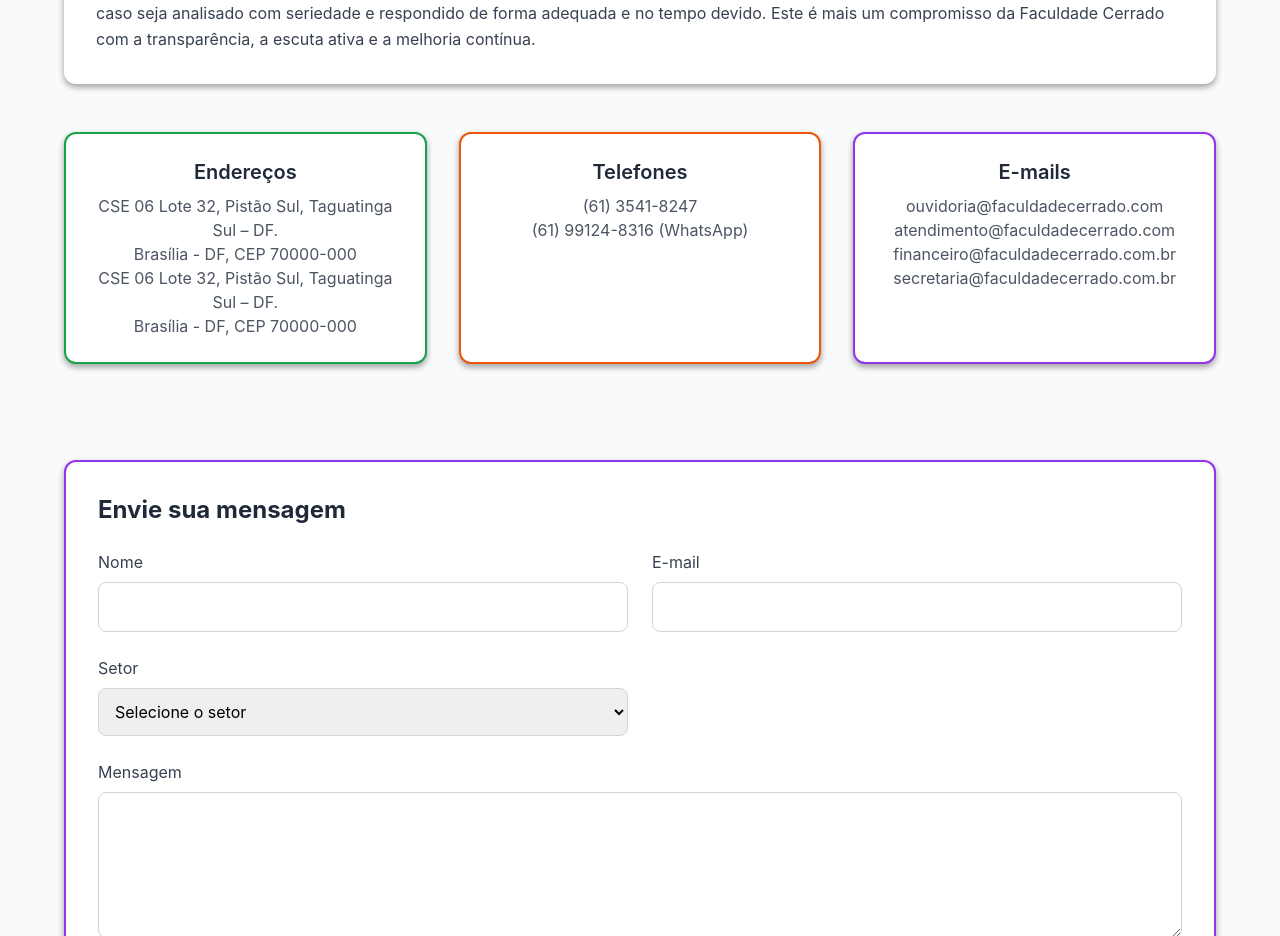
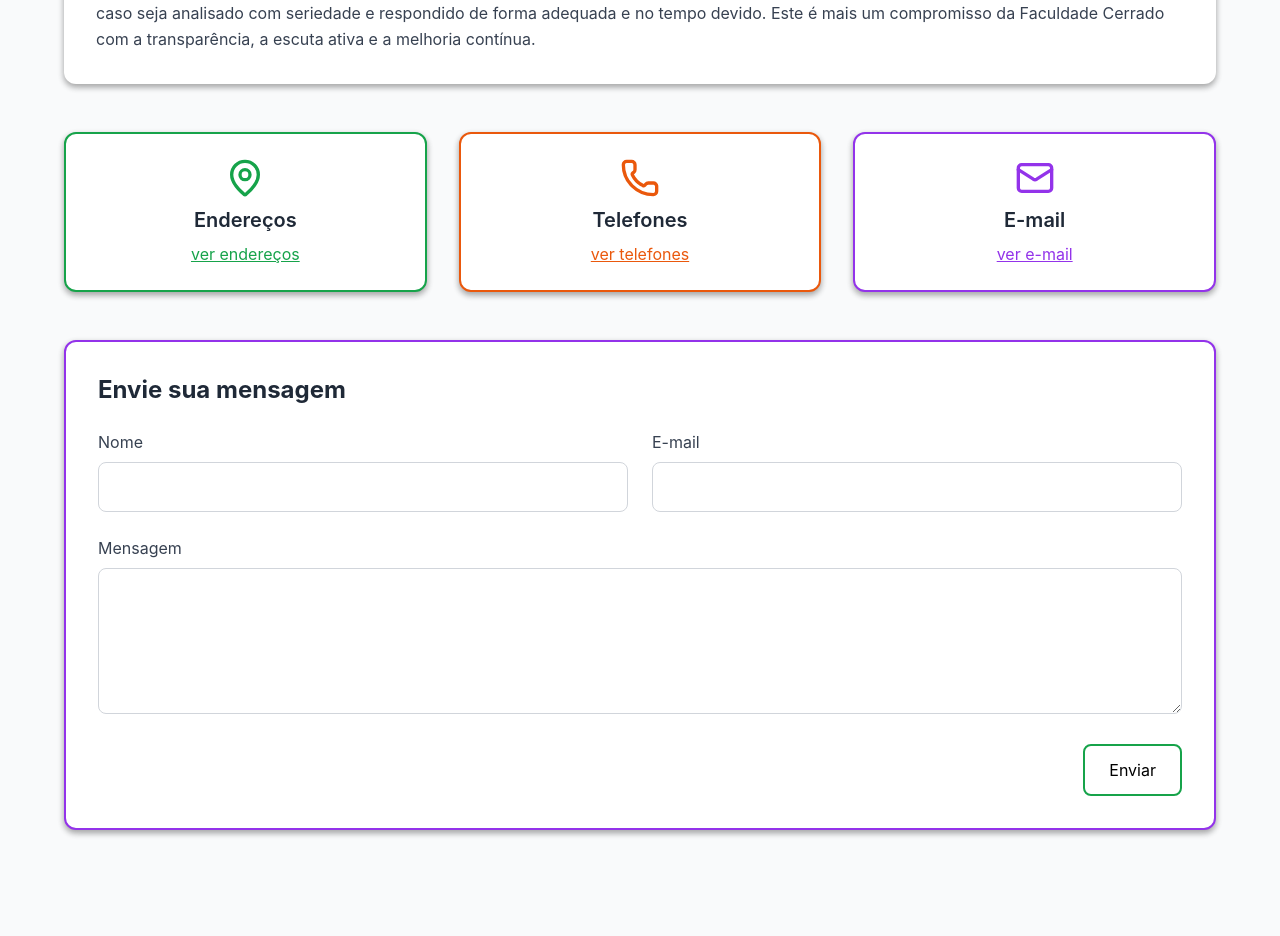
Before and after one commit to FaculdadeCerrado/cerradosite, a React (Create React App) app: page /ouvidoria in a window 1280 px wide. Shown: the part 1340-2276 px from the top of the page. Built offline with nearby package versions, Linux system fonts and the light colour scheme.

Commit message:
`Added modal functionality to display contact information and removed hardcoded contact details from cards.`

```diff
--- a/src/pages/Ouvidoria.jsx
+++ b/src/pages/Ouvidoria.jsx
@@ -3,6 +3,7 @@ import NavBar from "../Components/NavBar/NavBar";
 import { OuvidoriaBanners } from "../Data/BannerData.js";
 import Banner from "../Components/BannerHome/BannerHome";
 import WhatsAppWidget from "../Components/WppWidget/WppWidget";
+import { Mail, Phone, MapPin, X } from "lucide-react";
 
 export default function Home() {
   const [formData, setFormData] = useState({
@@ -12,11 +13,17 @@ export default function Home() {
     mensagem: "",
   });
 
+  const [modalInfo, setModalInfo] = useState({
+    open: false,
+    title: "",
+    content: "",
+  });
+
   // Mapeamento dos e-mails de cada setor
   const setoresEmails = {
-    secretaria: "secretaria@faculdadecerrado.com.br",
-    financeiro: "financeiro@faculdadecerrado.com.br",
-    direcao: "direcao@faculdadecerrado.com.br",
+    // secretaria: "secretaria@faculdadecerrado.com.br",
+    // financeiro: "financeiro@faculdadecerrado.com.br",
+    // direcao: "direcao@faculdadecerrado.com.br",
     ouvidoria: "ouvidoria@faculdadecerrado.com.br",
   };
 
@@ -36,6 +43,14 @@ export default function Home() {
     setFormData({ nome: "", email: "", setor: "", mensagem: "" });
   };
 
+  // Função para abrir modal
+  const abrirModal = (title, content) => {
+    setModalInfo({ open: true, title, content });
+  };
+
+  // Fechar modal
+  const fecharModal = () => setModalInfo({ ...modalInfo, open: false });
+
   return (
     <main className="min-h-screen bg-white flex flex-col items-center">
       <NavBar />
@@ -46,7 +61,7 @@ export default function Home() {
         <div className="max-w-7xl mx-auto gap-12">
           {/* Texto explicativo */}
           <div
-            className="bg-white p-8 rounded-xl  hover:shadow-lg transition-shadow duration-300 mb-12"
+            className="bg-white p-8 rounded-xl hover:shadow-lg transition-shadow duration-300 mb-12"
             style={{
               boxShadow:
                 "rgba(0, 0, 0, 0.16) 0px 3px 6px, rgba(0, 0, 0, 0.23) 0px 3px 6px",
@@ -70,62 +85,89 @@ export default function Home() {
             </p>
           </div>
 
-          <div className="grid grid-cols-1 md:grid-cols-3 gap-8 mb-12 ">
+          {/* Cards */}
+          <div className="grid grid-cols-1 md:grid-cols-3 gap-8 mb-12">
             <div
-              className="bg-white rounded-xl  p-6 text-center border-2 border-green-600 hover:shadow-lg transition-shadow duration-300 mb-12"
+              className="bg-white rounded-xl p-6 text-center border-2 border-green-600 hover:shadow-lg transition-shadow duration-300"
               style={{
                 boxShadow:
                   "rgba(0, 0, 0, 0.16) 0px 3px 6px, rgba(0, 0, 0, 0.23) 0px 3px 6px",
               }}>
+              <MapPin className="mx-auto mb-2 text-green-600" size={40} />
               <h2 className="text-xl font-semibold text-gray-800 mb-2">
                 Endereços
               </h2>
-              <p className="text-gray-600">
-                CSE 06 Lote 32, Pistão Sul, Taguatinga Sul – DF. <br />
-                Brasília - DF, CEP 70000-000
-              </p>
-              <p className="text-gray-600">
-                CSE 06 Lote 32, Pistão Sul, Taguatinga Sul – DF. <br />
-                Brasília - DF, CEP 70000-000
-              </p>
+              <button
+                onClick={() =>
+                  abrirModal(
+                    "Endereços",
+                    <>
+                      <p>CSE 06 Lote 32, Pistão Sul, Taguatinga Sul – DF.</p>
+                      <p>Brasília - DF, CEP 70000-000</p>
+                    </>
+                  )
+                }
+                className="text-green-600 underline hover:text-green-700">
+                ver endereços
+              </button>
             </div>
 
             <div
-              className="bg-white rounded-xl  p-6 text-center border-2 border-orange-600 hover:shadow-lg transition-shadow duration-300 mb-12"
+              className="bg-white rounded-xl p-6 text-center border-2 border-orange-600 hover:shadow-lg transition-shadow duration-300"
               style={{
                 boxShadow:
                   "rgba(0, 0, 0, 0.16) 0px 3px 6px, rgba(0, 0, 0, 0.23) 0px 3px 6px",
               }}>
+              <Phone className="mx-auto mb-2 text-orange-600" size={40} />
               <h2 className="text-xl font-semibold text-gray-800 mb-2">
                 Telefones
               </h2>
-              <p className="text-gray-600">
-                (61) 3541-8247 <br />
-                (61) 99124-8316 (WhatsApp)
-              </p>
+              <button
+                onClick={() =>
+                  abrirModal(
+                    "Telefones",
+                    <>
+                      <p>(61) 3541-8247</p>
+                      <p>(61) 99124-8316 (WhatsApp)</p>
+                    </>
+                  )
+                }
+                className="text-orange-600 underline hover:text-orange-700">
+                ver telefones
+              </button>
             </div>
 
             <div
-              className="bg-white rounded-xl  p-6 text-center border-2 border-purple-600 hover:shadow-lg transition-shadow duration-300 mb-12"
+              className="bg-white rounded-xl p-6 text-center border-2 border-purple-600 hover:shadow-lg transition-shadow duration-300"
               style={{
                 boxShadow:
                   "rgba(0, 0, 0, 0.16) 0px 3px 6px, rgba(0, 0, 0, 0.23) 0px 3px 6px",
               }}>
+              <Mail className="mx-auto mb-2 text-purple-600" size={40} />
               <h2 className="text-xl font-semibold text-gray-800 mb-2">
-                E-mails
+                E-mail
               </h2>
-              <p className="text-gray-600">
-                ouvidoria@faculdadecerrado.com <br />
-                atendimento@faculdadecerrado.com <br />
-                financeiro@faculdadecerrado.com.br <br />
-                secretaria@faculdadecerrado.com.br
-              </p>
+              <button
+                onClick={() =>
+                  abrirModal(
+                    "E-mail",
+                    <>
+                      <p>ouvidoria@faculdadecerrado.com</p>
+                      {/* <p>atendimento@faculdadecerrado.com</p>
+                      <p>financeiro@faculdadecerrado.com.br</p>
+                      <p>secretaria@faculdadecerrado.com.br</p> */}
+                    </>
+                  )
+                }
+                className="text-purple-600 underline hover:text-purple-700">
+                ver e-mail
+              </button>
             </div>
           </div>
 
           {/* Formulário */}
           <div
-            className="bg-white p-8 rounded-xl  border-2 border-purple-600  hover:shadow-lg transition-shadow duration-300 mb-12"
+            className="bg-white p-8 rounded-xl border-2 border-purple-600 hover:shadow-lg transition-shadow duration-300 mb-12"
             style={{
               boxShadow:
                 "rgba(0, 0, 0, 0.16) 0px 3px 6px, rgba(0, 0, 0, 0.23) 0px 3px 6px",
@@ -162,7 +204,7 @@ export default function Home() {
                 />
               </div>
 
-              <div>
+              {/* <div>
                 <label className="block text-gray-700 mb-2">Setor</label>
                 <select
                   required
@@ -177,7 +219,7 @@ export default function Home() {
                   <option value="direcao">Direção</option>
                   <option value="ouvidoria">Ouvidoria</option>
                 </select>
-              </div>
+              </div> */}
 
               <div className="md:col-span-2">
                 <label className="block text-gray-700 mb-2">Mensagem</label>
@@ -194,7 +236,7 @@ export default function Home() {
               <div className="md:col-span-2 flex justify-end">
                 <button
                   type="submit"
-                  className="text-black px-6 py-3 rounded-lg border-2 border-green-600  hover:transition-colors">
+                  className="text-black px-6 py-3 rounded-lg border-2 border-green-600 hover:bg-green-600 hover:text-white transition-colors">
                   Enviar
                 </button>
               </div>
@@ -203,13 +245,30 @@ export default function Home() {
         </div>
       </section>
 
+      {/* Modal */}
+      {modalInfo.open && (
+        <div className="fixed inset-0 bg-black bg-opacity-50 flex items-center justify-center z-50">
+          <div className="bg-white rounded-xl p-6 w-11/12 md:w-1/3 shadow-lg relative">
+            <button
+              onClick={fecharModal}
+              className="absolute top-3 right-3 text-gray-500 hover:text-gray-800">
+              <X size={24} />
+            </button>
+            <h2 className="text-2xl font-bold mb-4 text-gray-800">
+              {modalInfo.title}
+            </h2>
+            <div className="text-gray-700 space-y-1">{modalInfo.content}</div>
+          </div>
+        </div>
+      )}
+
       <WhatsAppWidget />
     </main>
   );
 }
 
 /* DESENVOLVIDO POR JOÃO GABRIEL SOUTO
- -https://www.linkedin.com/in/gabrielsouto01
- -https://github.com/soutozk
- -https://www.instagram.com/soutozk/
+ - https://www.linkedin.com/in/gabrielsouto01
+ - https://github.com/soutozk
+ - https://www.instagram.com/soutozk/
 */
```
Also changed, not shown: 1 other file (tests, documents, lock files or other folders).
